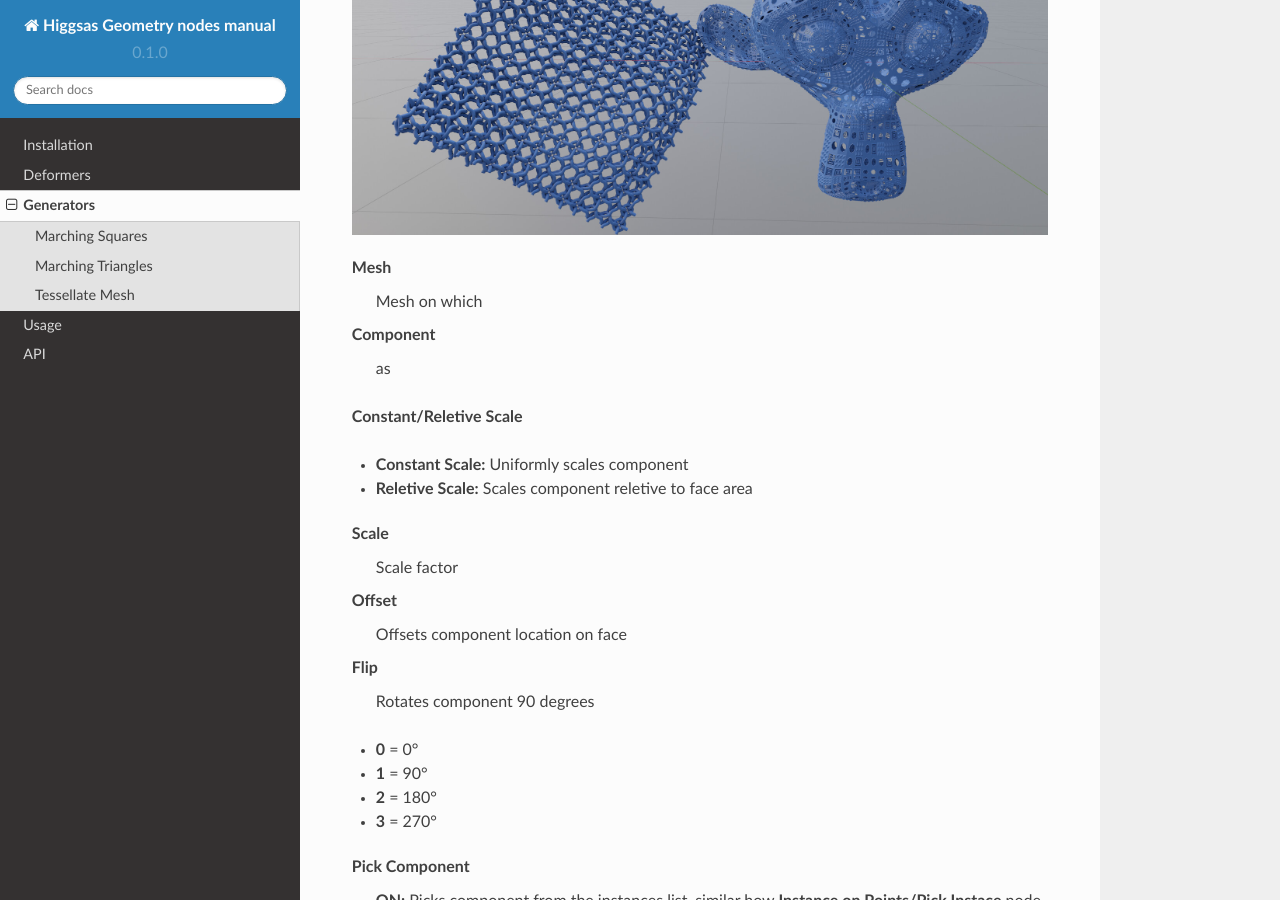
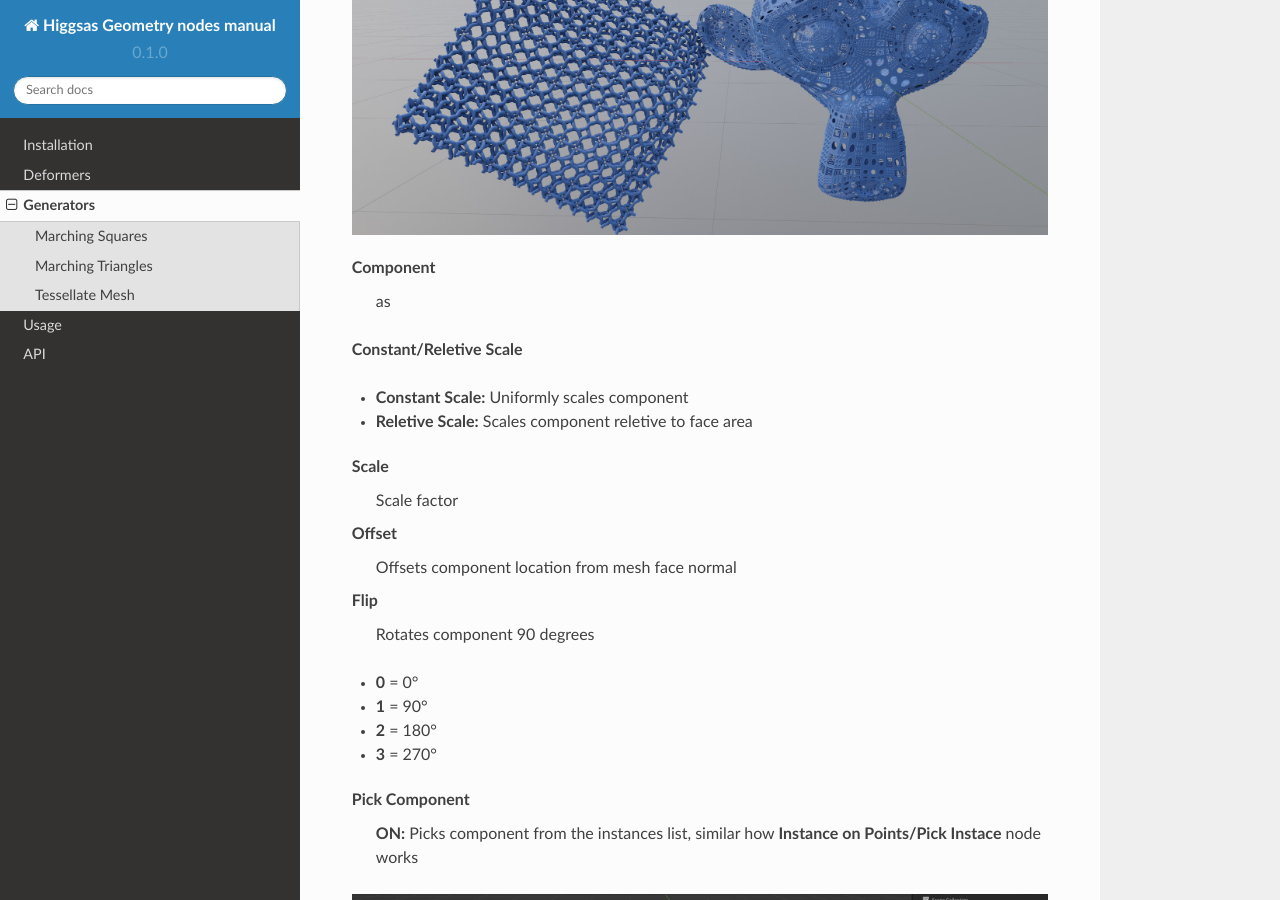
Before and after one commit to higgsas/higgsas_geo_nodes_manual, a Sphinx documentation site: the page built from docs/generators.rst, in a window 1280 px wide and 900 px high, scrolled down 7570 px. Built offline with Sphinx 7.4.7 and the Read the Docs theme 2.0.0, drawn with Linux system fonts in a browser that asks for light colours.

Commit message:
Update generators.rst

```diff
--- a/docs/generators.rst
+++ b/docs/generators.rst
@@ -77,9 +77,6 @@ Instances geometry (Component) on mesh faces and deforms to match face
 .. image:: images/tessellate_mesh.PNG
 .. image:: images/tessellate_mesh2.jpeg
 
-Mesh
-  Mesh on which
-
 Component
   as
 
@@ -92,7 +89,7 @@ Scale
   Scale factor
 
 Offset
-  Offsets component location on face
+  Offsets component location from mesh face normal
 
 Flip
   Rotates component 90 degrees
```
